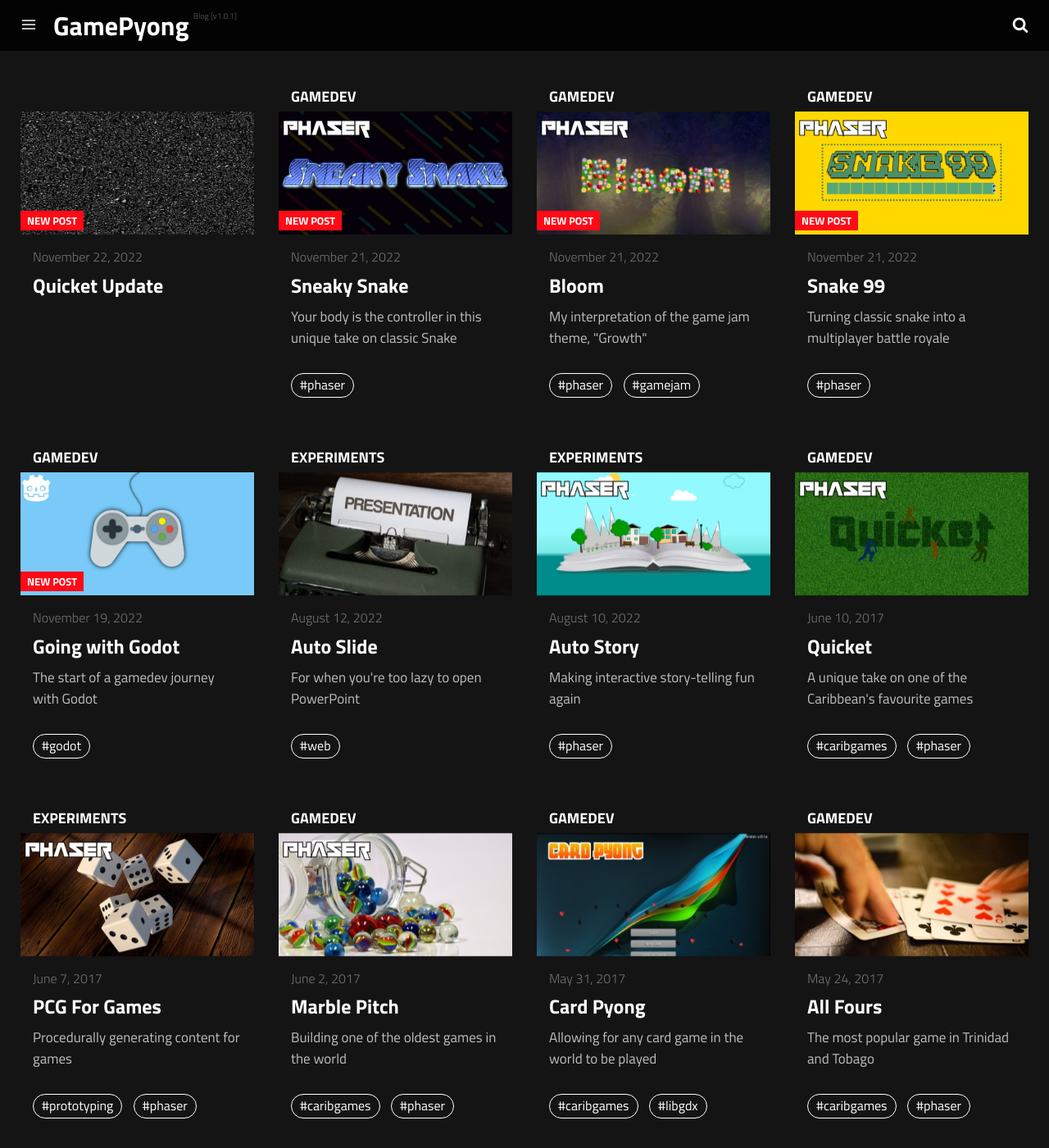
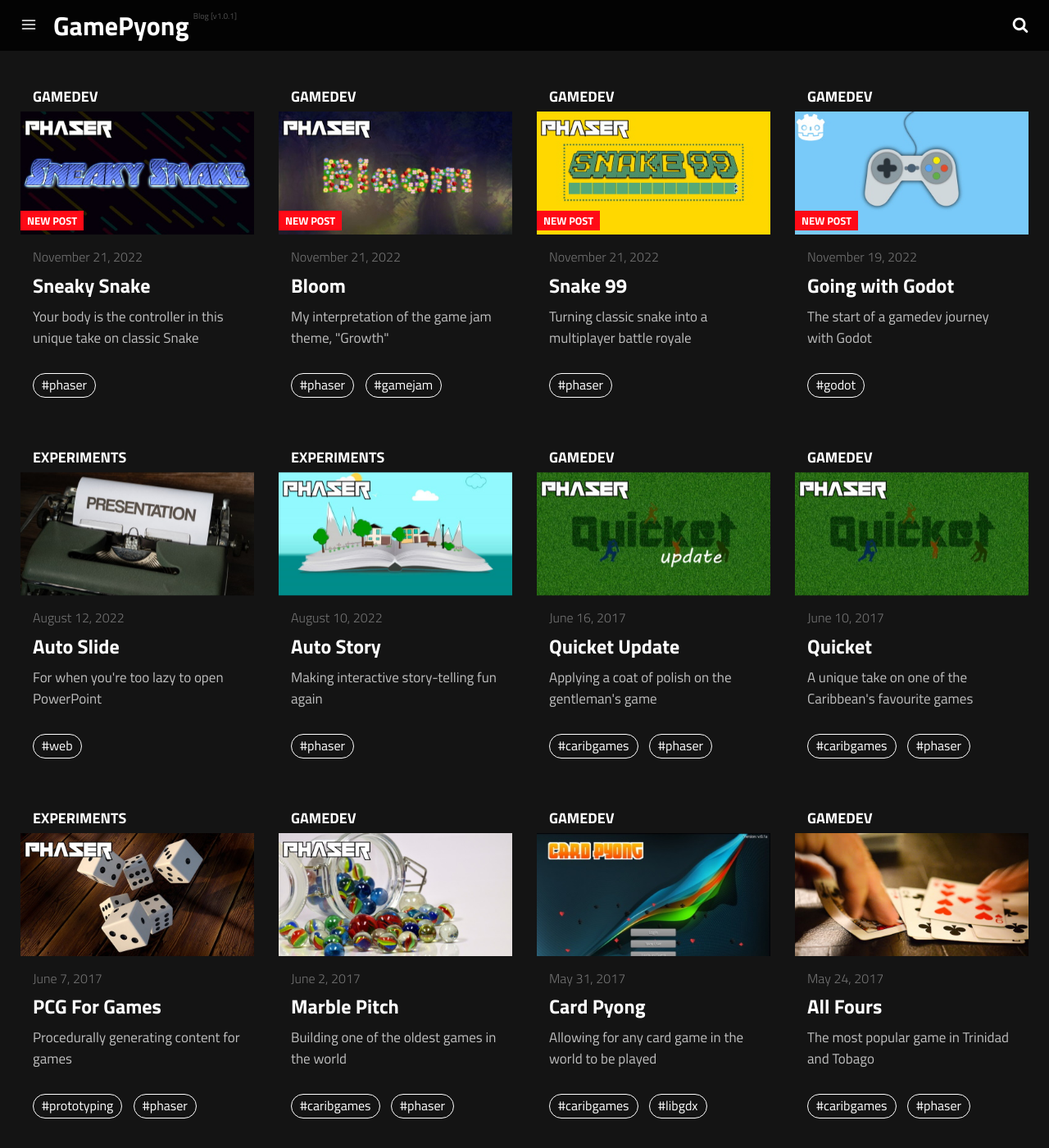
Before and after one commit to Hsaka/hsaka.github.io, a Jekyll site: the page built from index.html, in a window 1280 px wide and 1400 px high. Shown: the whole window at 82% size. Built offline with Jekyll 4.4.1, drawn with Linux system fonts in a browser that asks for light colours; a script that is not in the unit is left out; the list of posts is cut into pages by our own code; some of the changed lines change nothing that is shown.

Commit message:
Add quicket post

```diff
--- a/_posts/2022-11-22-quicket-update.md
+++ b/_posts/2022-11-22-quicket-update.md
@@ -1,13 +1,49 @@
 ---
-date: 2022-11-22 02:03:59
+date: 2017-06-16 02:03:59
 layout: post
 title: "Quicket Update"
-subtitle:
-description:
-image:
-optimized_image:
-category:
+subtitle: A Cricket Game For People Who Don't Like Cricket
+description: Applying a coat of polish on the gentleman's game
+image: /assets/img/covers/quicket-update-big.jpg
+optimized_image: /assets/img/covers/quicket-update-opt.jpg
+category: gamedev
 tags:
-author:
+  - caribgames
+  - phaser
+author: hsaka
 paginate: false
 ---
+
+**Update - Quicket is a staff pick on an issue of the [Phaser World newsletter](https://madmimi.com/p/7bb06a?utm_content=bufferc774c&utm_medium=social&utm_source=twitter.com&utm_campaign=buffer)!**
+
+In a [previous post](https://hsaka.github.io/quicket/), we built a cricket game as part of our series on Caribbean Games. We liked the game so much that we decided to expand it further this week. It's quite a rare occurrence that a game that we built is unique, fun and well-received, so it made sense to polish it up from the initial post. Quicket was literally built in one day and even though its core gameplay loop was engaging, we knew a lot more could be done with it.
+
+## Leaderboards
+
+If you played the original Quicket from last week's post, you would have noticed that there wasn't really any reason to keep playing other than to try to beat your own score. One of the first improvements we made was to add a highscores list to the game so that you can compete against other Quicket players for the most runs scored. In our experience, the existence of a leaderboard in games tends to encourage players to attempt to get to the number 1 spot. After adding highscores, we noticed a fierce competition had begun among the tiny player base of the game.
+
+![placeholder](/assets/img/blog%20resources/quicket/4-quicket.jpg "Quicket")
+
+The screenshot above shows the latest (as of 16/06/2017 11:00am) highscores for Quicket. It's interesting to note that when the leaderboard was implemented last week, the highest scores were in the high 100s. They are now at 300+ and climbing higher every day.
+
+## Offline Saves
+
+With the ability to submit your highscores comes the necessity for supporting offline saves. Several people requested that we add this feature because they wanted to play while travelling or waiting at the bank where they might not have access to the internet. Without internet access, you would not be able to send your scores to the server. We therefore had to cache the scores locally until internet access was available in order to ensure that your scores will always be submitted at some point regardless of where you are.
+
+## Run Chase Mode
+
+The original game only had one mode: Classic, which is great for jumping in for a quick try at the leaderboard and then jumping out. We wanted to include a mode that had a level progression system that would give some sense of accomplishing a task. The Run Chase mode has a potentially infinite number of levels, with each one having a run target that you have to reach under a different set of conditions for the number of balls and wickets remaining. Each level's conditions are randomly generated within a restricted range of values to ensure that the level is fair but challenging.
+
+![placeholder](/assets/img/blog%20resources/quicket/5-quicket.jpg "Quicket")
+
+## Challenges
+
+Finally, we added several challenge modes to the game, each with its own individual leaderboards. The challenge modes ask you to get the most number of runs that you can under several different constraints. These modes are shown below.
+
+![placeholder](/assets/img/blog%20resources/quicket/6-quicket.jpg "Quicket")
+
+## Android App on Google Play
+
+All of these new features were added to the game with the intention of submitting it as an app on the app stores. One of the great things about developing games in HTML5 is that they can work on many different platforms using the same codebase. We used Cocoon.io to wrap the game into a native android app and submitted it to the Google Play Store. We intend to build an iOS version of Quicket and submit it soon.
+
+Download the game for Android phones [here](https://play.google.com/store/apps/details?id=com.gamepyong.quicket&pcampaignid=MKT-Other-global-all-co-prtnr-py-PartBadge-Mar2515-1).
```
Also changed, not shown: assets/img/blog resources/quicket/4-quicket.jpg (added), assets/img/blog resources/quicket/5-quicket.jpg (added), assets/img/blog resources/quicket/6-quicket.jpg (added), assets/img/covers/quicket-update-big.jpg (added), assets/img/covers/quicket-update-opt.jpg (added).
